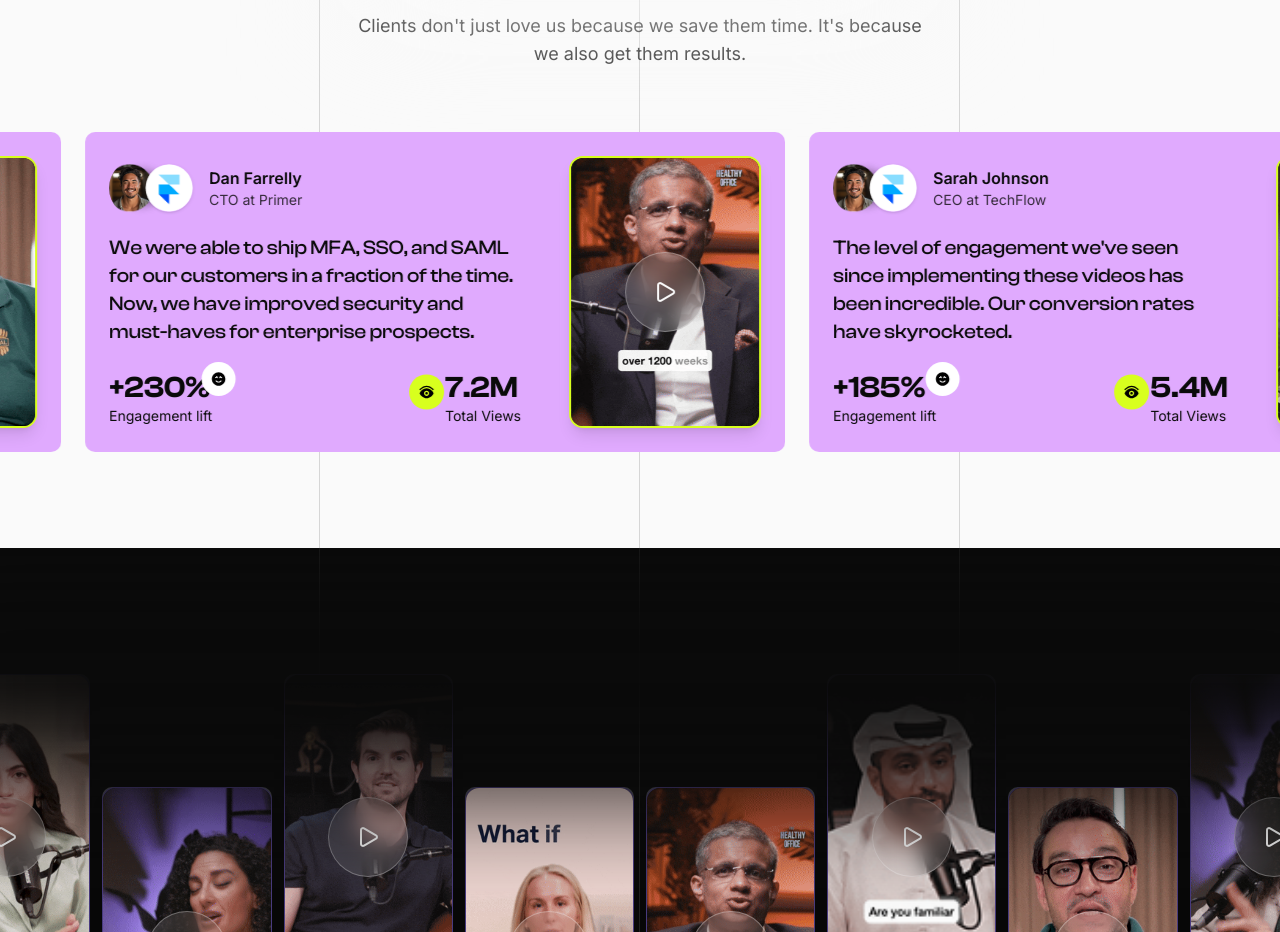
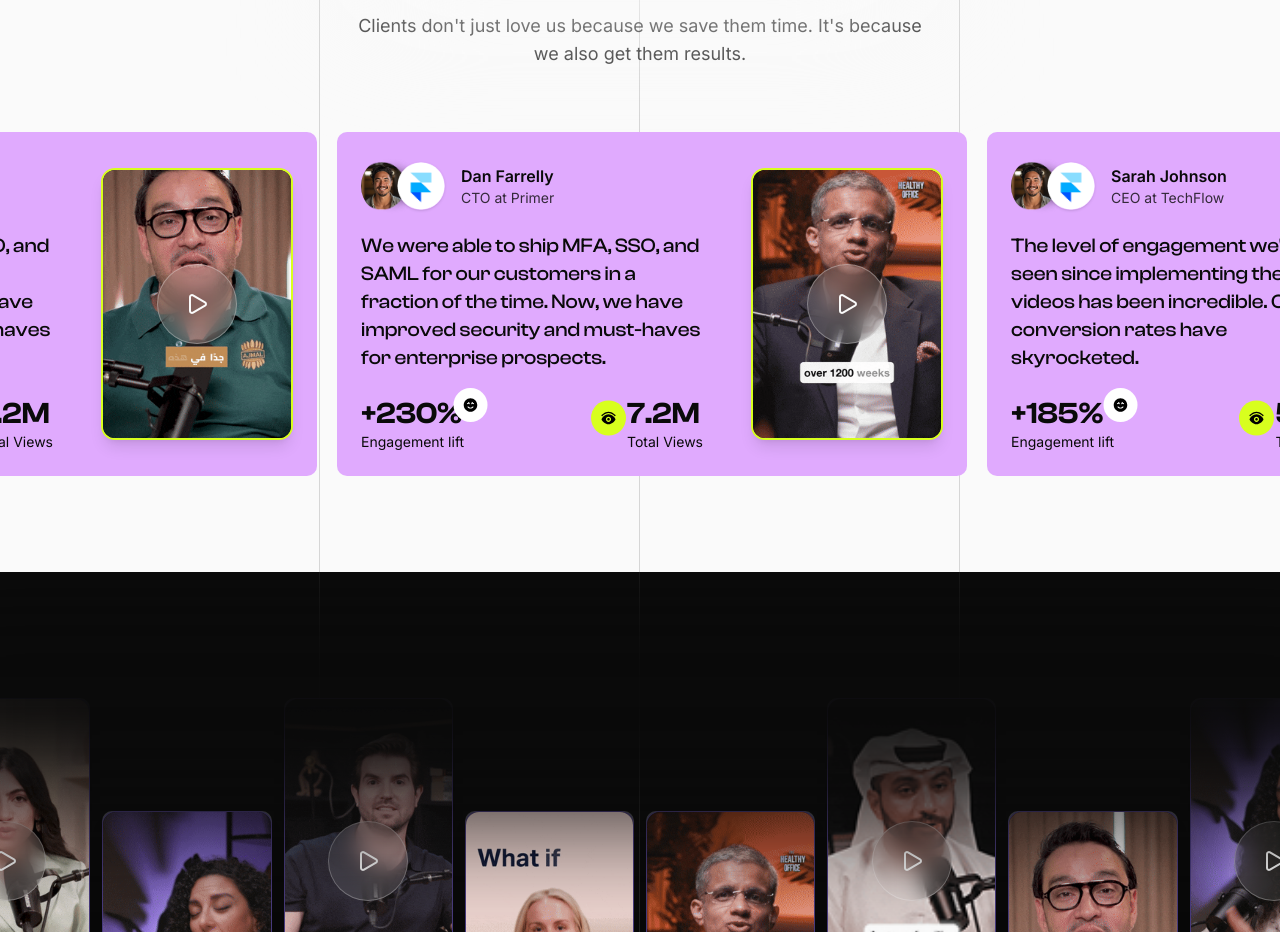
Before and after one commit to Raqysoft/level-up, a Next.js app: page / in a window 1280 px wide. Shown: the part 4580-5512 px from the top of the page. Built offline with nearby package versions, Linux system fonts and the light colour scheme.

Commit message:
refactor: switch from ``framer-motion`` into ``swiper`` for more control on testimonials

```diff
--- a/app/layout.tsx
+++ b/app/layout.tsx
@@ -7,6 +7,7 @@ import Navbar from "@/components/shared/Navbar";
 import { Suspense } from "react";
 import Loading from "./loading";
 import Footer from "@/components/shared/Footer";
+import WhatsAppPopup from "@/components/shared/WhatsAppPopup";
 
 const clashDisplay = localFont({
   src: [
@@ -53,7 +54,10 @@ export default function RootLayout({
         <Suspense fallback={<Loading />}>
           <Navbar />
           <BodyLines cols={4} />
-          <main className="relative">{children}</main>
+          <main className="relative">
+            {children}
+            {/* <WhatsAppPopup /> */}
+          </main>
           <Footer />
         </Suspense>
       </body>
--- a/app/services/page.tsx
+++ b/app/services/page.tsx
@@ -9,7 +9,7 @@ import UseCases from "@/components/services/UseCases";
 
 export default function Home() {
   return (
-    <>
+    <div className="overflow-x-hidden">
       <Hero />
       <ServicesGrid />
       <DifferenceSection />
@@ -22,6 +22,6 @@ export default function Home() {
       <UseCases />
       <WorkSamples />
       <FaqAccordion />
-    </>
+    </div>
   );
 }
--- a/components/home/Testimonials/index.tsx
+++ b/components/home/Testimonials/index.tsx
@@ -4,6 +4,10 @@ import { motion } from "framer-motion";
 import SectionHeader from "@/components/shared/SectionHeader";
 import { TESTIMONIALS } from "@/constants/testimonials";
 import { TestimonialCard } from "./testimonial-card";
+import { Swiper, SwiperSlide } from "swiper/react";
+import { Autoplay } from "swiper/modules";
+import "swiper/css";
+// import "swiper/css/autoplay";
 
 function Testimonials() {
   // Calculate total width for seamless looping
@@ -38,25 +42,38 @@ function Testimonials() {
             transition={{ duration: 0.5 }}
             className="w-full"
           >
-            <motion.div
-              className="flex"
-              animate={{
-                x: [-sliderWidth / 2, 0],
+            <Swiper
+              spaceBetween={20}
+              breakpoints={{
+                640: {
+                  slidesPerView: 1,
+                  spaceBetween: 20,
+                },
+                768: {
+                  slidesPerView: 2,
+                  spaceBetween: 20,
+                },
               }}
-              transition={{
-                duration: 25,
-                repeat: Number.POSITIVE_INFINITY,
-                ease: "linear",
+              loop
+              autoplay={{
+                delay: 0,
+                disableOnInteraction: false,
+                pauseOnMouseEnter: false,
               }}
+              speed={6000}
+              grabCursor
+              centeredSlides
+              modules={[Autoplay]}
             >
-              {/* Double the testimonials for seamless looping */}
               {[...TESTIMONIALS, ...TESTIMONIALS].map((testimonial, index) => (
-                <TestimonialCard
+                <SwiperSlide
                   key={`${testimonial.id}-${index}`}
-                  testimonial={testimonial}
-                />
+                  className="w-[90vw] md:w-[700px]"
+                >
+                  <TestimonialCard testimonial={testimonial} />
+                </SwiperSlide>
               ))}
-            </motion.div>
+            </Swiper>
           </motion.div>
         </div>
       </div>
--- a/components/home/Testimonials/testimonial-card.tsx
+++ b/components/home/Testimonials/testimonial-card.tsx
@@ -8,7 +8,7 @@ export function TestimonialCard({
   testimonial: (typeof TESTIMONIALS)[0];
 }) {
   return (
-    <div className="relative bg-[#E0AAFE] backdrop-blur-md rounded-lg p-6 overflow-hidden w-[90%] md:w-[700px] flex-shrink-0 mx-3">
+    <div className="relative bg-[#E0AAFE] backdrop-blur-md rounded-lg p-6 overflow-hidden w-full flex-shrink-0 mx-3">
       <div className="flex items-center justify-center flex-col sm:flex-row gap-12">
         <div className="text-background ">
           <div className="flex items-center mb-4">
--- /dev/null
+++ b/components/shared/WhatsAppPopup/index.tsx
@@ -0,0 +1,16 @@
+"use client";
+import React from "react";
+import { motion } from "framer-motion";
+
+function WhatsAppPopup() {
+  return (
+    <motion.div
+      initial={{ opacity: 0, y: 40 }}
+      animate={{ opacity: 1, y: 0 }}
+      transition={{ duration: 0.4 }}
+      className="fixed z-50 bottom-6 left-6 size-14 bg-green-500 border border-green-300 rounded-2xl"
+    ></motion.div>
+  );
+}
+
+export default WhatsAppPopup;
```
